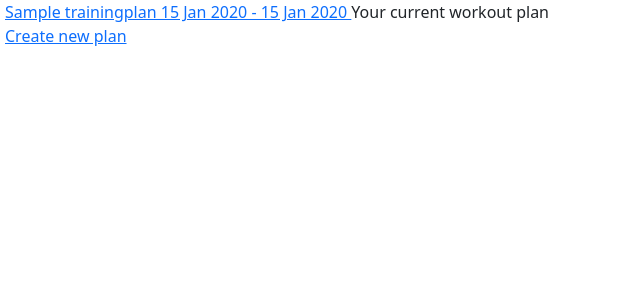
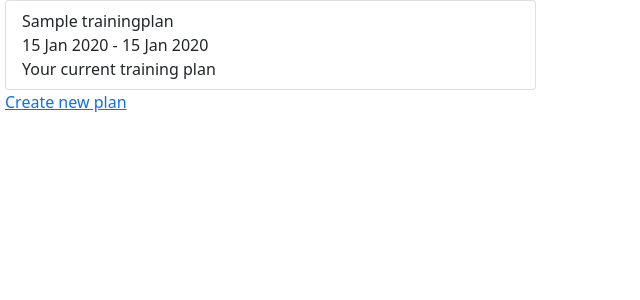
Before and after one commit to Gribek/RunSchedule, a Django app: page /runapp/training_plans in a window 1280 px wide. Shown: the part 56-356 px from the top of the page, without its empty margins (0-640 px from the left). Run offline with Django 3.2, Linux system fonts and the light colour scheme; a user stored in the database is signed in; tables that the repository leaves empty hold one stand-in row (values such as "Sample post").

Commit message:
Adjust training list template and add bootstrap styling

```diff
--- a/runapp/templates/runapp/training_plan_list.html
+++ b/runapp/templates/runapp/training_plan_list.html
@@ -3,11 +3,13 @@
 {% block runapp_content %}
     <div>
         {% for plan in training_plans %}
-            <div>
-                <a href="{% url 'runapp:training_plan_details' plan.id %}">
-                    {{ plan.name }} {{ plan.start_date|date:"d M Y" }} - {{ plan.end_date|date:"d M Y" }}
+            <div class="list-group col-12 col-md-8 col-xl-5">
+                <a href="{% url 'runapp:training_plan_details' plan.id %}" class="list-group-item list-group-item-action">
+                    {{ plan.name }} <br> {{ plan.start_date|date:"d M Y" }} - {{ plan.end_date|date:"d M Y" }}
+                    {% if plan.current_plan %}
+                        <br><span class="active-plan">Your current training plan</span>
+                    {% endif %}
                 </a>
-                {% if plan.current_plan %} <span>Your current workout plan</span> {% endif %}
             </div>
         {% empty %}
             <p>
```
